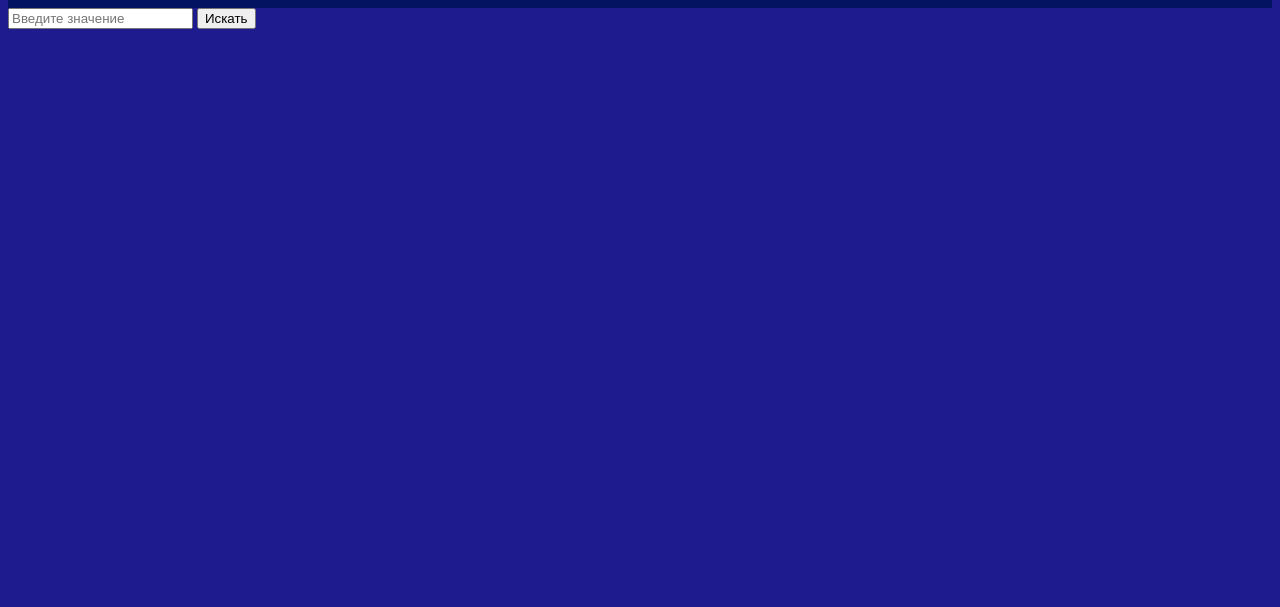
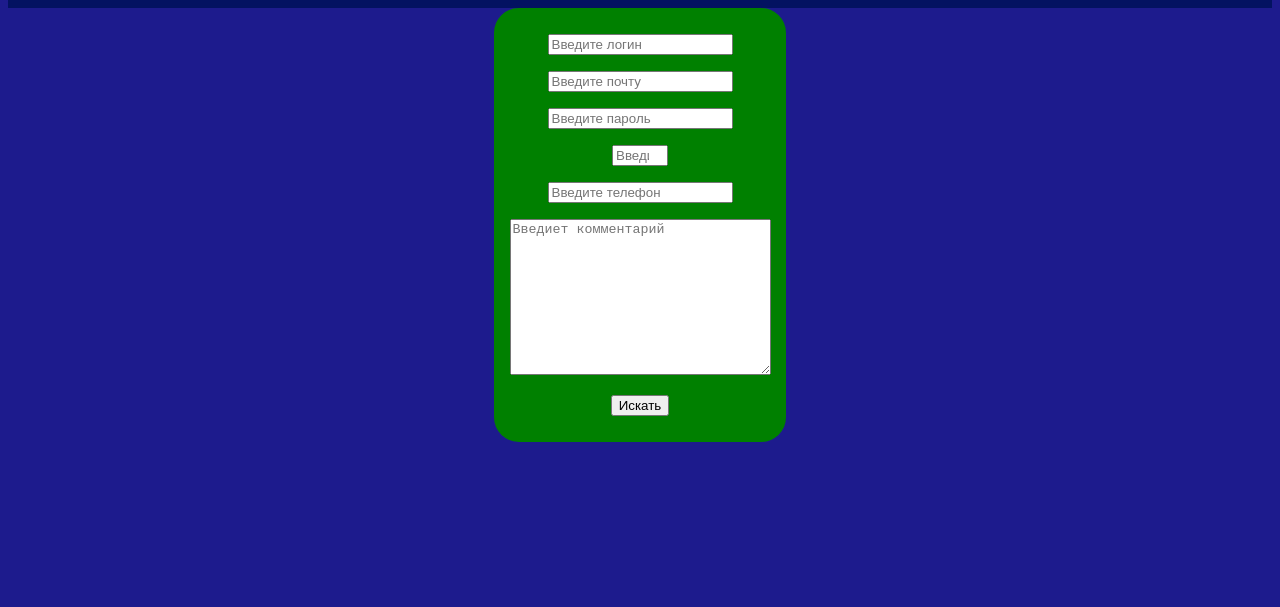
Before and after one commit to Ramil47/Language, a plain HTML site: page Логотип.html in a window 1280 px wide. Shown: the part 73-680 px from the top of the page. Drawn offline with Linux system fonts and the light colour scheme.

Commit message:
commit changes

```diff
--- a/main.css
+++ b/main.css
@@ -84,6 +84,15 @@
           text-align: center;
           vertical-align: bottom;
         }
+        form
+        {
+          border: 10px solid green;
+          text-align: center;
+          margin-left: calc(38vw);
+          margin-right: calc(38vw);
+          background-color: green;
+          border-radius:25px;
+        }
         footer
         {
           margin-left: 10%;
--- a/Логотип.html
+++ b/Логотип.html
@@ -22,8 +22,25 @@
     </table>
 
     <form action="">
-        <input name="search" placeholder="Введите значение">
-        <input type="submit" value="Искать">
+        <p>
+            <input type="text" placeholder="Введите логин">
+        </p>
+        <p>
+            <input type="email"placeholder="Введите почту">
+        </p>
+        <p>
+            <input type="password"placeholder="Введите пароль">
+        </p>
+        <p>
+            <input type="number" placeholder="Введите возраст" min="15" max="99">
+        </p>
+        <p>
+            <input type="tel"placeholder="Введите телефон">
+        </p>
+        <p>
+            <textarea name="" id="" cols="30" rows="10" placeholder="Введиет комментарий"></textarea>
+        </p>
+        <p><input type="submit" value="Искать"></p>
     </form>
 
     <div style="min-height: 600px;"></div>
```
